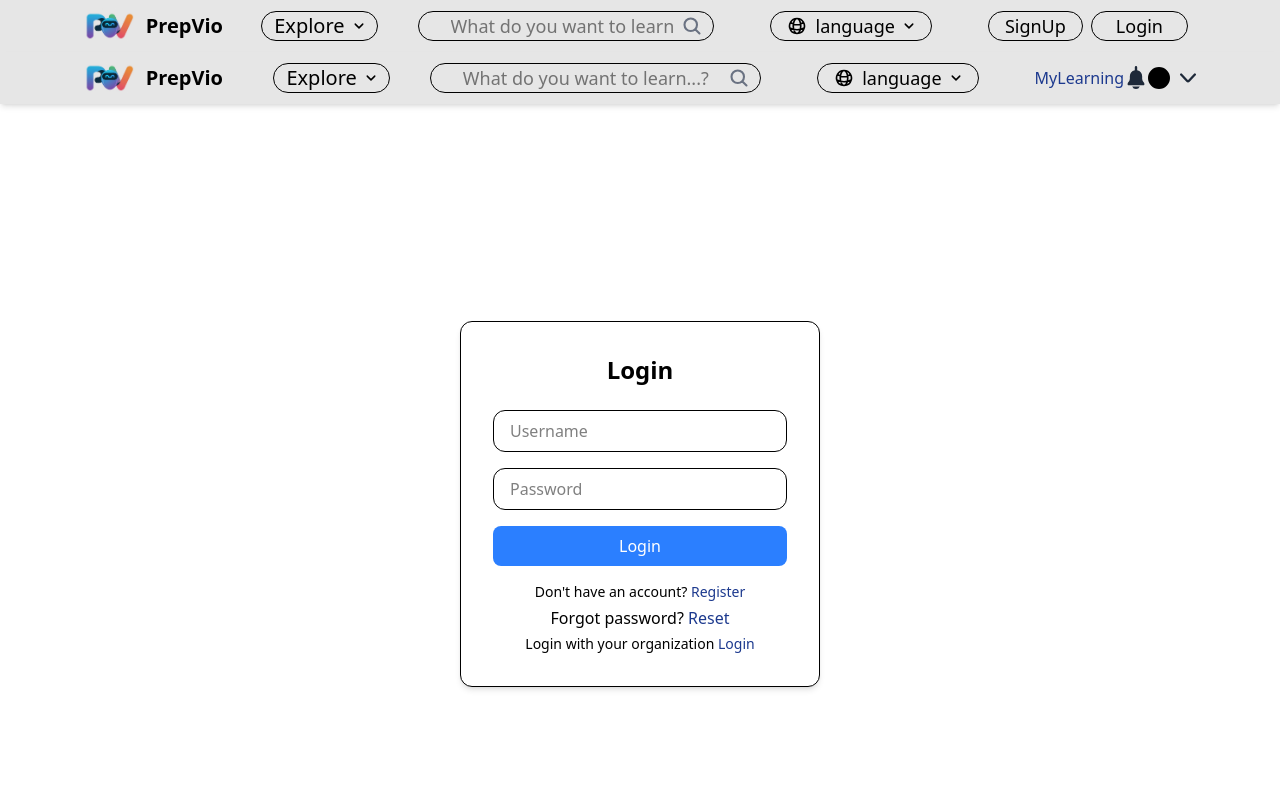
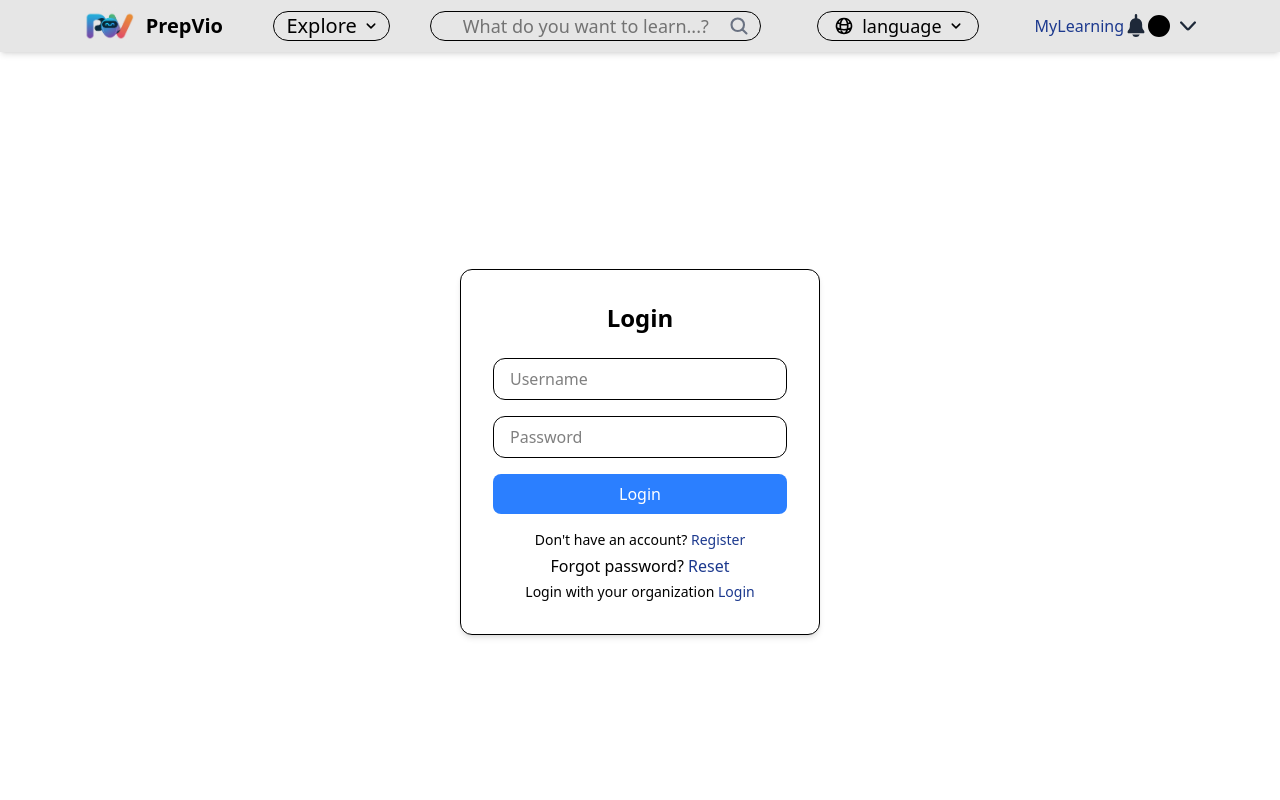
Before and after one commit to suwaibha/nofee-react, a React (Vite) app in the folder my-react-app/: page / in a window 1280 px wide. Shown: the top 800 px of the page. Built offline with nearby package versions, Linux system fonts and the light colour scheme.

Commit message:
Update App.jsx

```diff
--- a/my-react-app/src/App.jsx
+++ b/my-react-app/src/App.jsx
@@ -5,7 +5,7 @@ import './App.css'
 import Login from './login.jsx';
 import Signup from './signup.jsx';
 import Auth from './authentication.jsx';
-import Navbar from './navbar.jsx';
+// import Navbar from './navbar.jsx';
 import Footer from './footer.jsx';
 import Video from './videoplayer.jsx';
 import Courses from './courses.jsx';
@@ -16,7 +16,7 @@ function App() {
     <div>
 
 
-    <Navbar />
+    {/* <Navbar /> */}
     <Navbarlogin />
 
 
```
